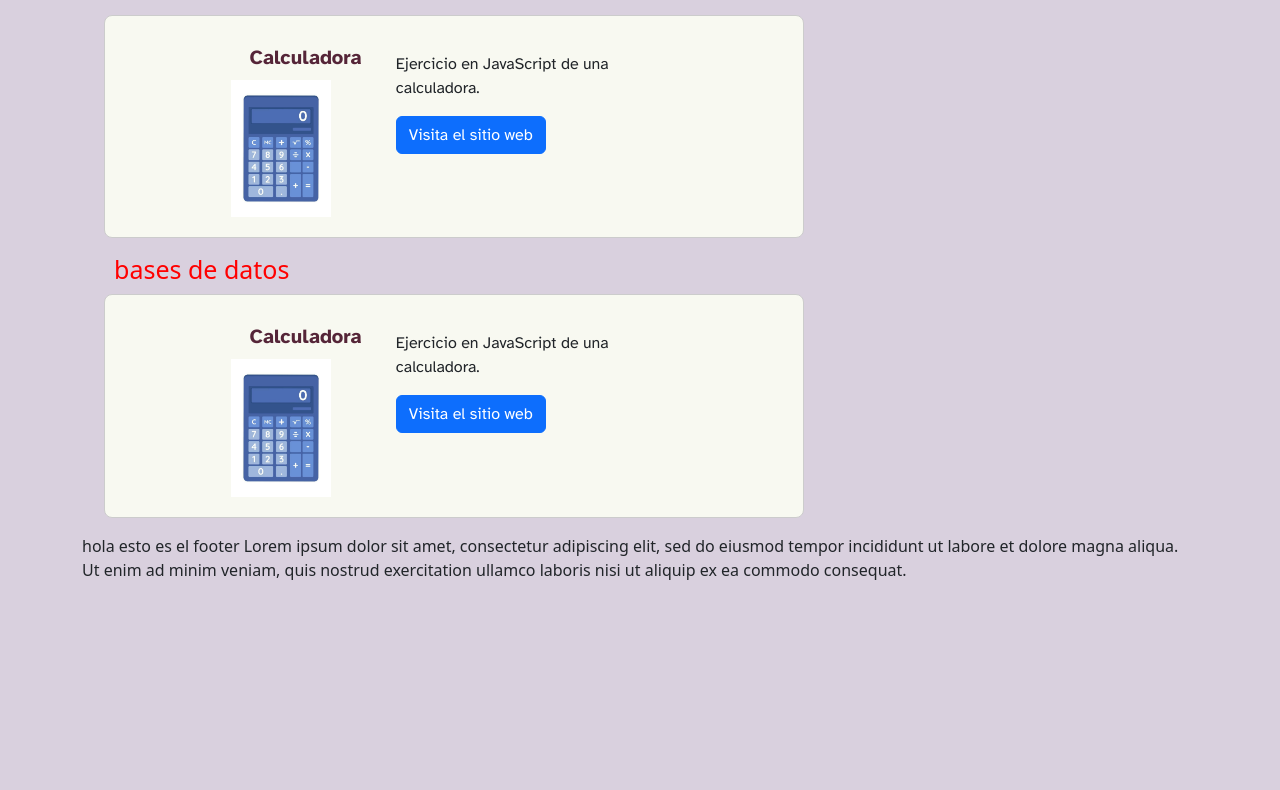
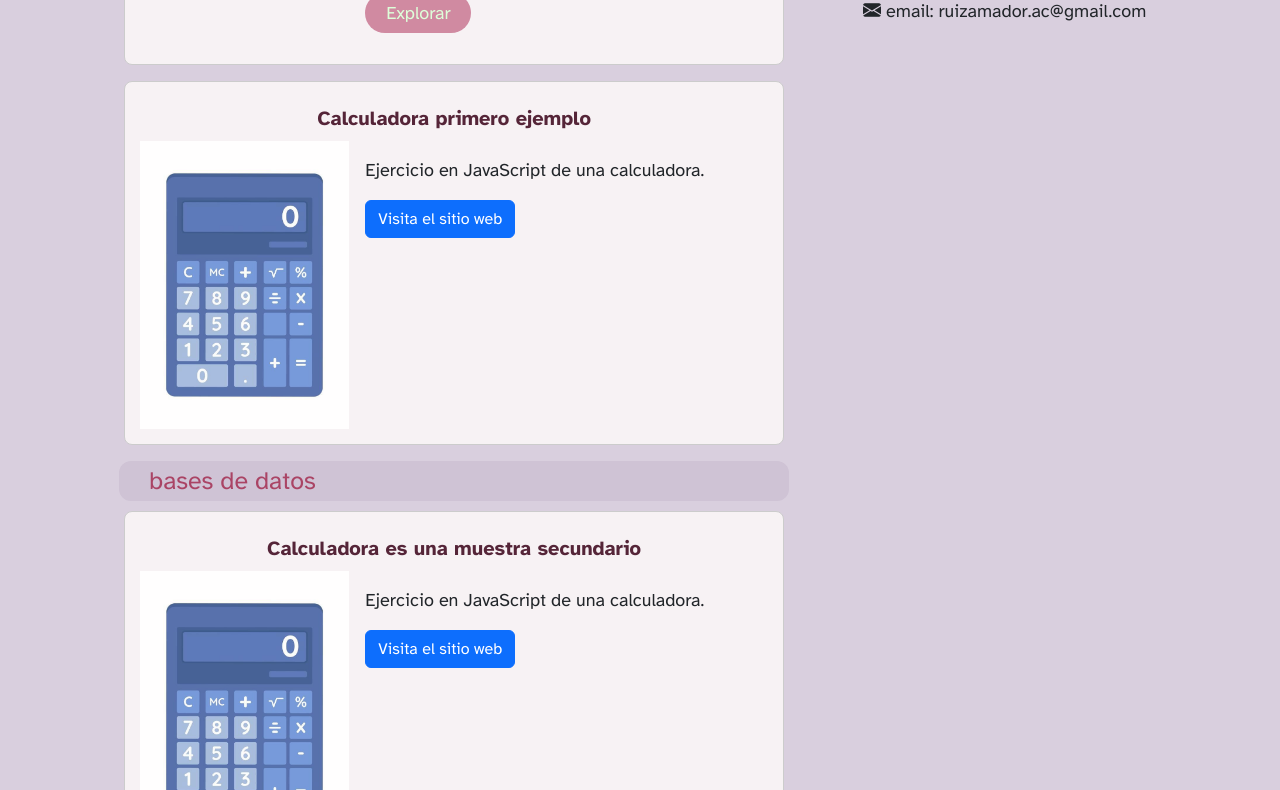
Before and after one commit to rs-ventana/ra-portafolio, a plain HTML site: page docs/index.html in a window 1280 px wide. Shown: the part 499-1289 px from the top of the page. Before the commit the page ends 1081 px from the top, so only its background shows below. Drawn offline with nearby package versions, Linux system fonts and the light colour scheme.

Commit message:
card y button

```diff
--- a/docs/css/main.css
+++ b/docs/css/main.css
@@ -3,7 +3,8 @@
 }
 
 body{
-    background-color:  #d9d0deff;
+    /*background-color:  #d9d0deff; */
+    background-color: #D9CFDE;
 }
 
 #principalCon{
@@ -22,25 +23,29 @@ header{
 
 #hPrincipal{
     font-family: "Atkinson Hyperlegible", sans-serif;
-    font-size: 50px;
+    font-size: 50px; /* h1*/
     text-align: center;
     font-style: normal;
     font-stretch:ultra-condensed;
     padding-top: 10px;
     border-bottom: 2px dashed;
     font-weight: 600;
-    color: #DCE1B7;
+    /*color: #DCE1B7; */
+    color: #F7F2F4;
 }
 
 h2{
     font-family: "Atkinson Hyperlegible", sans-serif;
     font-size: 30px;
     font-weight: 500;
-    text-align: center;
     background-color: #aa4465;
+    /*background-image: linear-gradient(to right, #aa4465, #b6698c, #bf8cad, #caafc9, #d9d0de);*/
     color: #ddffd9ff;
     border-radius: 12px;
     margin: 10px  10px 10px 10px ;
+    /* top|right|bottom|left */
+    padding: 5px 0px 5px 0px;
+    text-align: center;
 }
 
 .bi-stars {
@@ -51,44 +56,39 @@ h2{
     font-size: 16px;
 }
 
+
 h3{
     font-size: 25px;
-    color: red;
     text-align: left;
-    margin-left: 20px;
 }
 
 .card {
     font-family: "Atkinson Hyperlegible", sans-serif;
     display: flex;
     align-items: center;
-    padding: 20px;
+    padding: 15px;
     border: 1px solid #ccc;
     border-radius: 8px;
-    margin: 10px;
-    background-color: #F8F9F1;
+    /*background-color: #F8F9F1;*/
+    background-color: #F7F2F4;
+    /* arriba|derecha|abajo|izq */
+    margin: 10px 30px 5px 30px ;
 }
 
-.card-content {
-    margin-left: 20px;
+.card img {
+    height: auto;
+    opacity: .9;
+    width: 100%;
   }
+
+
 
 .card-title {
     margin-bottom: 10px;
     margin-top: 10px;
-    border-radius: 13px;
-    text-align: center;
     font-weight: 600;
     color: #552538;
-}
-
-.card-description {
-    font-size: 1rem;
-}
-
-.responsive-img {
-    width: 100px;
-    height: auto;
+    font-size: 20px; /* es un h5*/
 }
 
 .button {
@@ -110,6 +110,12 @@ h3{
 .button-content {
     position: relative;
     z-index: 1;
+    display: flex;
+    align-items: center;
+}
+
+.button-content l-ping {
+    margin-right: 1px;
   }
 
 .button::before {
@@ -136,4 +142,37 @@ a {
     font-weight: 400;
     font-size: medium;
     font-family: "Atkinson Hyperlegible", sans-serif;
+    font-size: 18px;
 }
+
+.sectionBD {
+    font-family: "Atkinson Hyperlegible", sans-serif;
+    background-color: #CFC3D5;
+    /* background-color: #D9BFC9; */
+    color: #AA4465;
+    border-radius: 12px;
+    /* arriba|derecha|abajo|izq */
+    margin: 10px 25px 10px 25px ;
+    /* top|right|bottom|left */
+    padding: 5px 0px 5px 30px;
+}
+
+p {
+    font-size: 18px;
+}
+
+.contentIzq{
+    text-align: justify;
+    /* arriba|derecha|abajo|izq */
+    margin: 10px 25px 10px 25px ;
+    font-family: "Atkinson Hyperlegible", sans-serif;
+}
+
+footer {
+    font-family: "Atkinson Hyperlegible", sans-serif;
+}
+
+aside {
+    position: sticky;
+    top: 5px;
+}
--- a/docs/index.html
+++ b/docs/index.html
@@ -53,20 +53,23 @@
                 <main>
                     <div id = "divMain">
                         <h2 id = "mainSection"> <i class="bi bi-stars"></i> muestrario</h2>
-                        <h3> proyectos full stack </h3>
+                        <h3 class= "sectionBD" > proyectos full stack </h3>
                     </div>
                     <!-- card1-->
                     <div class="card mb-3" >
+                        <h5 class="card-title">Red social Femtrek</h5>
                         <div class="row g-0">
                             <div class="col-md-4">
-                                <h5 class="card-title">Femtrek</h5>
-                                <img src="./assets/fem.png" class = "responsive-img" alt="Pagina de inicio de femtrek">
+                                <img src="./assets/fem.png"  alt="Pagina de inicio de femtrek">
                             </div>
                             <div class="col-md-8">
                                 <div class="card-body">
                                     <p class="card-text">Red social que busca crear comunidad entre mujeres viajeras en latinoamérica. Donde puedan conectar con recomendaciones de viaje, advertencias y reseñas en la región.</p>
                                         <button class="button">
-                                            <span class="button-content"><i class="bi bi-signpost-fill"></i> <a href="https://anggie-trejo.github.io/Fem/index.html" target="_blank" rel="noopener noreferrer" class="noSub" >Explorar</a></span>
+                                            <span class="button-content">
+                                                <l-ping size="30" speed="2.5" color="#DDFFD9" ></l-ping>
+                                                <a href="https://anggie-trejo.github.io/Fem/index.html" target="_blank" rel="noopener noreferrer" class="noSub" > Explorar
+                                                </a></span>
                                           </button>
                                 </div>
                             </div>
@@ -74,10 +77,10 @@
                     </div>
                     <!-- card2-->
                     <div class="card mb-3" >
+                        <h5 class="card-title">Calculadora primero ejemplo</h5>
                         <div class="row g-0">
                             <div class="col-md-4">
-                                <h5 class="card-title">Calculadora</h5>
-                                <img src="./assets/calculator.jpg" class = "responsive-img" alt="Pagina de inicio de femtrek">
+                                <img src="./assets/calculator.jpg" alt="Pagina de inicio de femtrek">
                             </div>
                             <div class="col-md-8">
                                 <div class="card-body">
@@ -87,18 +90,20 @@
                             </div>
                         </div>
                     </div>
-                    <h3>bases de datos</h3>
+                    <h3 class= "sectionBD">bases de datos</h3>
                     <!-- card3-->
+
                     <div class="card mb-3" >
+                        <h5 class="card-title">Calculadora es una muestra secundario</h5>
                         <div class="row g-0">
                             <div class="col-md-4">
-                                <h5 class="card-title">Calculadora</h5>
-                                <img src="./assets/calculator.jpg" class = "responsive-img" alt="Pagina de inicio de femtrek">
+                                <img src="./assets/calculator.jpg"  alt="Pagina de inicio de femtrek">
                             </div>
                             <div class="col-md-8">
                                 <div class="card-body">
                                     <p class="card-text">Ejercicio en JavaScript de una calculadora.</p>
-                                    <a href="https://anggie-trejo.github.io/Fem/index.html" class="btn btn-primary"target="_blank" rel="noopener noreferrer" >Visita el sitio web</a>
+                                    <a href="https://anggie-trejo.github.io/Fem/index.html" class="btn btn-primary"target="_blank" rel="noopener noreferrer" >
+                                        <l-ping size="30" speed="2" color="#DDFFD9" ></l-ping> Visita el sitio web</a>
                                 </div>
                             </div>
                         </div>
@@ -109,14 +114,16 @@
 
             <aside class = "col-md-4">
                 <div>
-                    <h2>Sobre mi <i class="bi bi-stars"></i></h2>
-                    hola izq
-                    Lorem ipsum dolor sit amet, consectetur adipiscing elit, sed do eiusmod tempor incididunt ut labore et dolore magna aliqua. Ut enim ad minim veniam, quis nostrud exercitation ullamco laboris nisi ut aliquip ex ea commodo consequat.
+                    <h2><i class="bi bi-stars"></i> sobre mi</h2>
+                    <p class = "contentIzq">
+                        hola izq
+                        Lorem ipsum dolor sit amet, consectetur adipiscing elit, sed do eiusmod tempor incididunt ut labore et dolore magna aliqua. Ut enim ad minim veniam, quis nostrud exercitation ullamco laboris nisi ut aliquip ex ea commodo consequat.
+                    </p>
                 </div>
 
                 <div>
-                    <h2>Contacto <i class="bi bi-stars"></i> </h2>
-                    <p>
+                    <h2><i class="bi bi-stars"></i> contacto </h2>
+                    <p class = "contentIzq">
                         <i class="bi bi-envelope-fill"></i> email: ruizamador.ac@gmail.com
                     </p>
                 </div>
@@ -138,5 +145,6 @@
 
 <!-- script -->
 <script src="https://cdn.jsdelivr.net/npm/bootstrap@5.3.3/dist/js/bootstrap.bundle.min.js" integrity="sha384-YvpcrYf0tY3lHB60NNkmXc5s9fDVZLESaAA55NDzOxhy9GkcIdslK1eN7N6jIeHz" crossorigin="anonymous"></script>
+<script type="module" src="https://cdn.jsdelivr.net/npm/ldrs/dist/auto/ping.js"></script>
 </body>
 </html>
```
Lines whose indentation alone changed are shown as unchanged.
